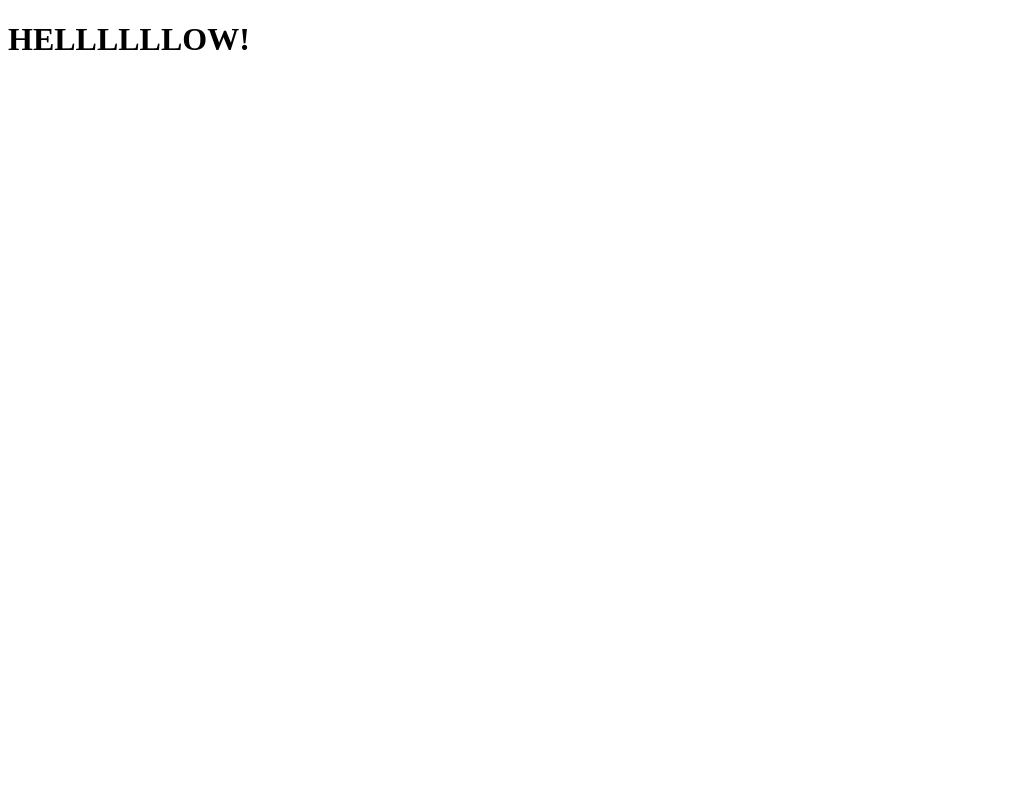
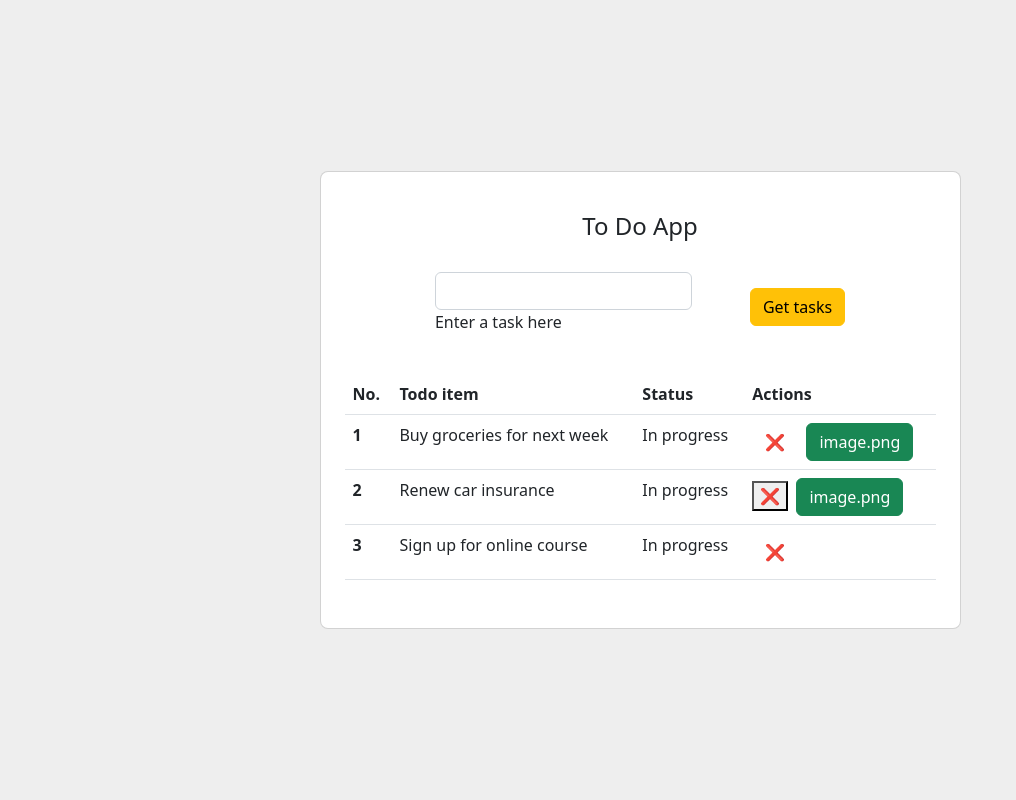
Before and after one commit to odiegofarias/todo-list, a Django app: page / in a window 1280 px wide. Before the commit the part shown is almost empty. Shown: the whole page, without its empty margins (0-1016 px from the left). Run offline with Django 4.2, Linux system fonts and the light colour scheme.

Commit message:
Começando layout da página com bootstrap

```diff
--- a/tarefa/templates/tarefa/index.html
+++ b/tarefa/templates/tarefa/index.html
@@ -4,9 +4,83 @@
     <meta charset="UTF-8">
     <meta http-equiv="X-UA-Compatible" content="IE=edge">
     <meta name="viewport" content="width=device-width, initial-scale=1.0">
+    <link href="https://cdn.jsdelivr.net/npm/bootstrap@5.2.1/dist/css/bootstrap.min.css" rel="stylesheet" integrity="sha384-iYQeCzEYFbKjA/T2uDLTpkwGzCiq6soy8tYaI1GyVh/UjpbCx/TYkiZhlZB6+fzT" crossorigin="anonymous">
     <title>Todo List</title>
 </head>
 <body>
-    <h1>HELLLLLLOW!</h1>
+    <section class="vh-100" style="background-color: #eee;">
+        <div class="container py-5 h-100">
+          <div class="row d-flex justify-content-center align-items-center h-100">
+            <div class="col col-lg-9 col-xl-7">
+              <div class="card rounded-3">
+                <div class="card-body p-4">
+
+                  <h4 class="text-center my-3 pb-3">To Do App</h4>
+
+                  <form class="row row-cols-lg-auto g-3 justify-content-center align-items-center mb-4 pb-2">
+                    <div class="col-12">
+                      <div class="form-outline">
+                        <input type="text" id="form1" class="form-control" />
+                        <label class="form-label" for="form1">Enter a task here</label>
+                      </div>
+                    </div>
+
+                    <div class="col-12">
+                      <button type="submit" class="btn"></button>
+                    </div>
+
+                    <div class="col-12">
+                      <button type="submit" class="btn btn-warning">Get tasks</button>
+                    </div>
+                  </form>
+
+                  <table class="table mb-4">
+                    <thead>
+                      <tr>
+                        <th scope="col">No.</th>
+                        <th scope="col">Todo item</th>
+                        <th scope="col">Status</th>
+                        <th scope="col">Actions</th>
+                      </tr>
+                    </thead>
+                    <tbody>
+                      <tr>
+                        <th scope="row">1</th>
+                        <td>Buy groceries for next week</td>
+                        <td>In progress</td>
+                        <td>
+                          <button type="submit" class="btn">❌</button>
+                          <button type="submit" class="btn btn-success ms-1">image.png</button>
+                        </td>
+                      </tr>
+                      <tr>
+                        <th scope="row">2</th>
+                        <td>Renew car insurance</td>
+                        <td>In progress</td>
+                        <td>
+                          <button type="submit" class="btnimage.png">❌</button>
+                          <button type="submit" class="btn btn-success ms-1">image.png</button>
+                        </td>
+                      </tr>
+                      <tr>
+                        <th scope="row">3</th>
+                        <td>Sign up for online course</td>
+                        <td>In progress</td>
+                        <td>
+                          <button type="submit" class="btn">❌</button>
+                          <button type="submit" class="btn ms-1"><i class="bi bi-check-lg"></i></button>
+                        </td>
+                      </tr>
+                    </tbody>
+                  </table>
+
+                </div>
+              </div>
+            </div>
+          </div>
+        </div>
+      </section>
+
+      <script src="https://cdn.jsdelivr.net/npm/bootstrap@5.2.1/dist/js/bootstrap.bundle.min.js" integrity="sha384-u1OknCvxWvY5kfmNBILK2hRnQC3Pr17a+RTT6rIHI7NnikvbZlHgTPOOmMi466C8" crossorigin="anonymous"></script>
 </body>
 </html>
```
